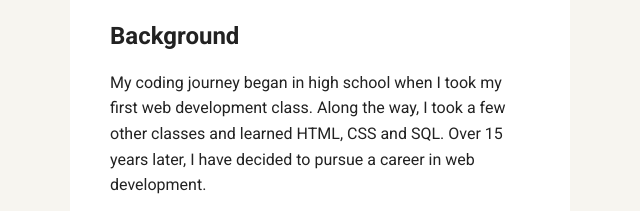
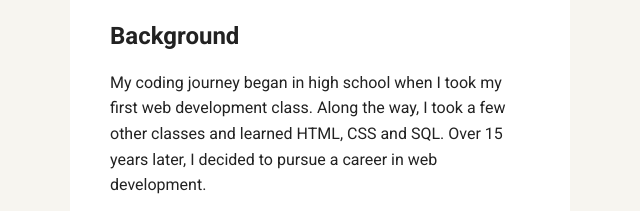
Before and after one commit to jonhayjr/Techdegree-Project1, a plain HTML site: page index.html in a window 1280 px wide. Shown: the part 538-749 px from the top of the page, 20-660 px from the left. Drawn offline with Linux system fonts and the light colour scheme; a web font is replaced by a local one.

Commit message:
Updated text on index.html and experience.html

```diff
--- a/index.html
+++ b/index.html
@@ -26,7 +26,7 @@
     <main class="flex">
       <section class="card">
         <h2>Background</h2>
-        <p>My coding journey began in high school when I took my first web development class.  Along the way, I took a few other classes and learned HTML, CSS and SQL.  Over 15 years later, I have decided to pursue a career in web development.</p>
+        <p>My coding journey began in high school when I took my first web development class.  Along the way, I took a few other classes and learned HTML, CSS and SQL.  Over 15 years later, I decided to pursue a career in web development.</p>
         <p>I live in the beautiful city of Santa Barbara where I have lived for the past 3 years.  I moved here to be closer to my girlfriend at the time who is now my wife.
           I have worked in a technical role at a software company for the past 3 years where I have been able to refine my programming skills as a SQL developer.</p>
         <p>Coding is my passion.  I will use my work experience and education to help any company build the perfect website.</p>
```
Also changed, not shown: experience.html (+1 -1 lines).
